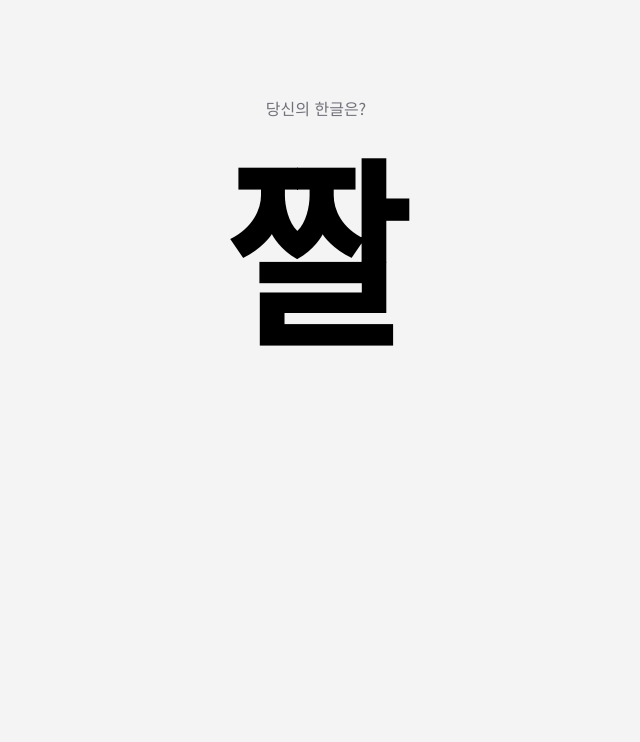
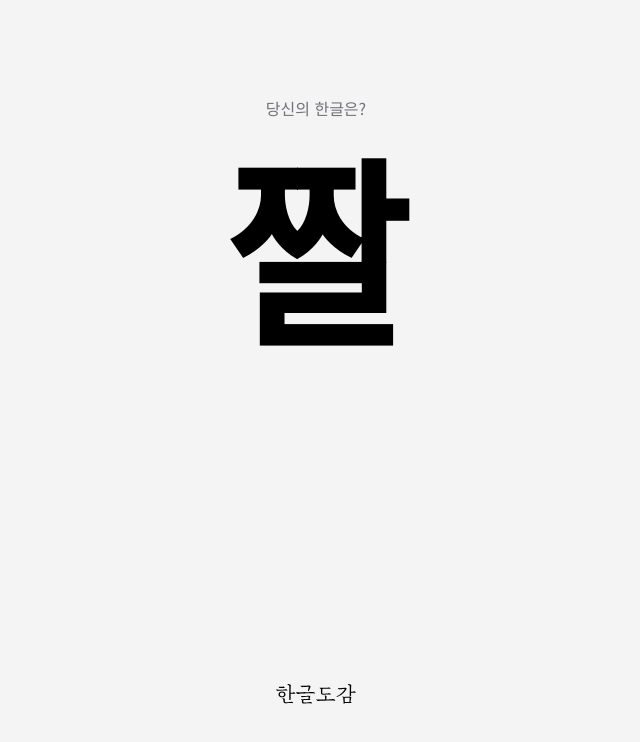
Before and after one commit to jiwonMe/hangul-dex, a Next.js app: page / in a window 1280 px wide. Shown: the top 742 px of the page, without its empty margins (324-964 px from the left). Built offline with nearby package versions, Linux system fonts and the light colour scheme.

Commit message:
feat: 로고 추가

```diff
--- a/src/app/page.tsx
+++ b/src/app/page.tsx
@@ -3,9 +3,12 @@ import RandomCharacter from "./_components/RandomCharacter";
 
 export default function Home() {
   return (
-    <main className="flex min-h-screen flex-col items-center p-24 bg-zinc-100">
+    <main className="flex min-h-screen flex-col items-center justify-between p-24 bg-zinc-100">
+      <div className="flex flex-col items-center">
       <h1 className="text-md text-semibold text-zinc-500">당신의 한글은?</h1>
       <RandomCharacter only상용한글={true} />
+      </div>
+      <Image src="/한글도감_로고.svg" alt="한글도감 로고" width={80} height={35} />
     </main>
   );
 }
```
Also changed, not shown: public/한글도감_로고.svg (added).
